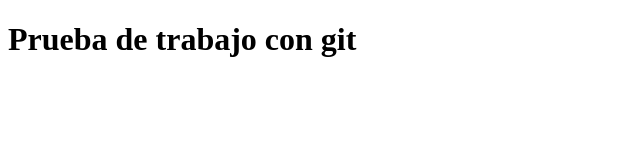
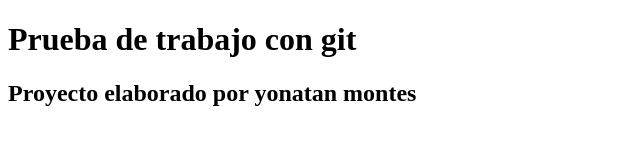
Before and after one commit to YonatanMts/prueba, a plain HTML site: page index.html in a window 1280 px wide. Shown: the whole page, without its empty margins (0-640 px from the left). Drawn offline with Linux system fonts and the light colour scheme.

Commit message:
Se modifico el archivo principal

```diff
--- a/index.html
+++ b/index.html
@@ -8,5 +8,6 @@
 </head>
 <body>
     <h1>Prueba de trabajo con git</h1>
+    <h2>Proyecto elaborado por yonatan montes</h2>
 </body>
 </html>
```
